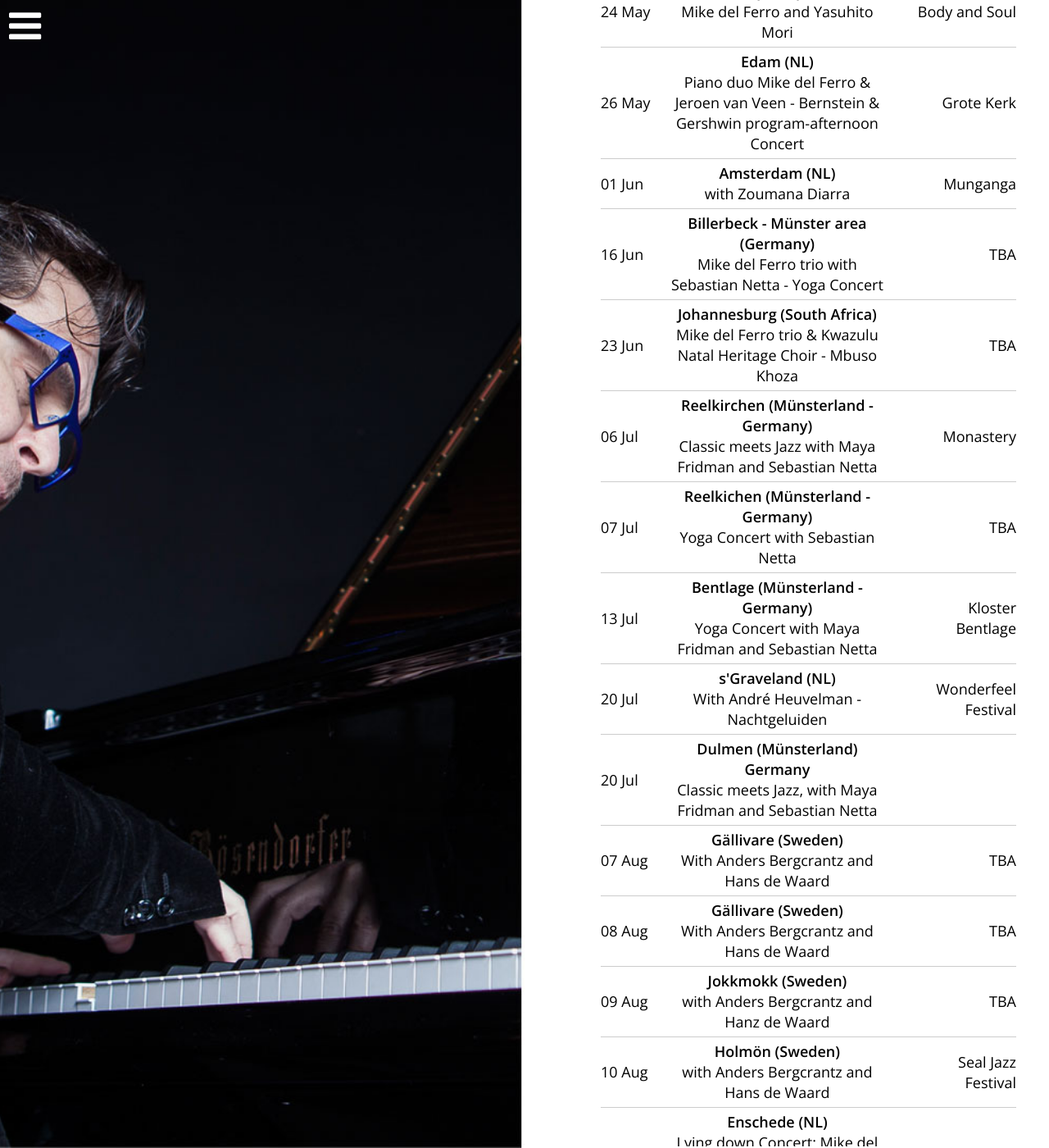
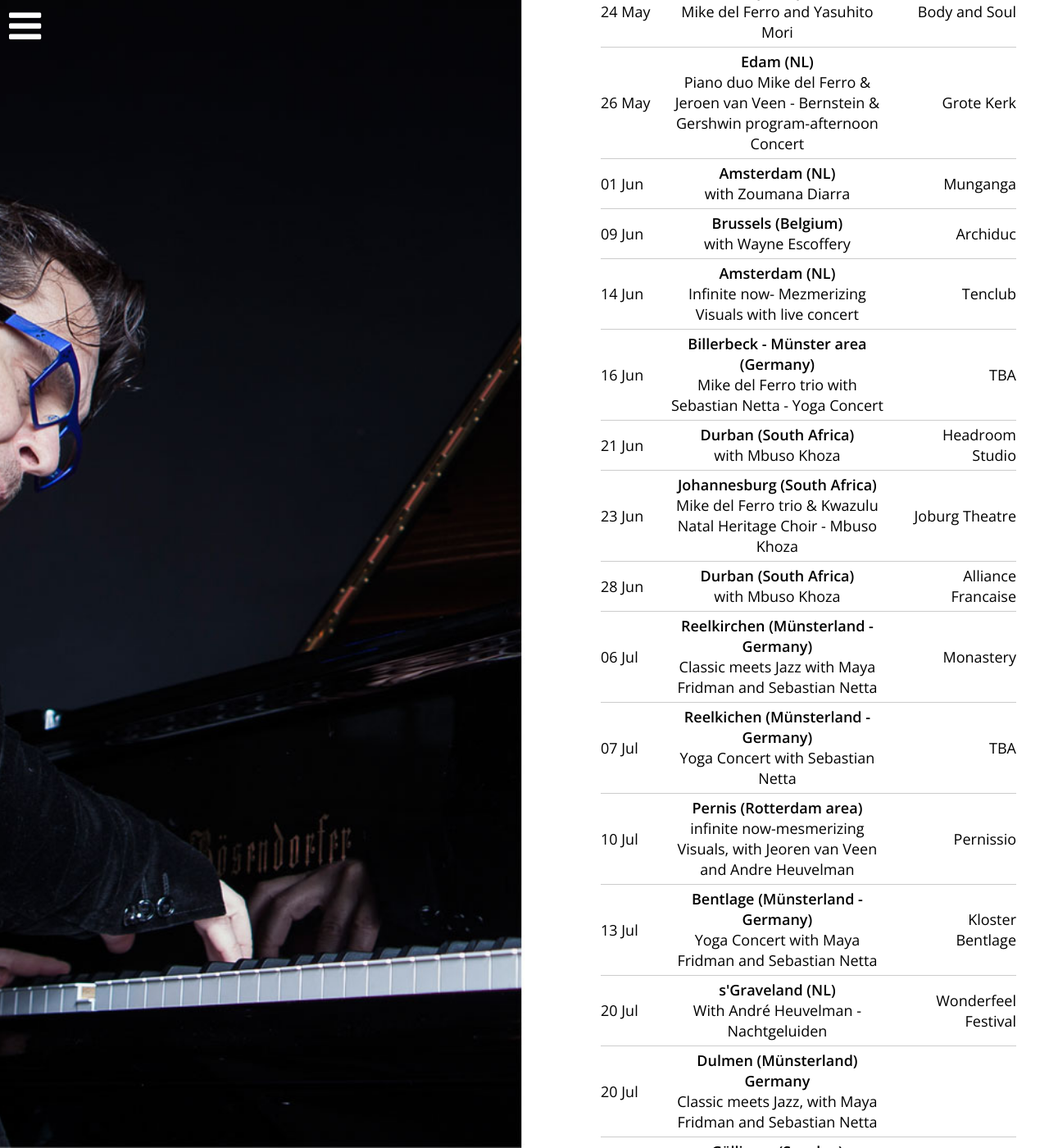
Before and after one commit to mikedelferro/website, a Jekyll site: the page built from agenda.html, in a window 1280 px wide and 1400 px high, scrolled down 885 px. Shown: the whole window at 82% size. Built offline with Jekyll 4.4.1, drawn with Linux system fonts in a browser that asks for light colours; nearby versions of some CDN libraries; some of the changed text lies outside the part shown.

Commit message:
Updated '_config.yml' via CloudCannon

```diff
--- a/_config.yml
+++ b/_config.yml
@@ -76,9 +76,9 @@ gigs:
     url: 'https://www.demeerse.nl/'
   - title: Mike del Ferro trio & Kwazulu Natal Heritage Choir - Mbuso Khoza
     date: 2019-06-23 20:00:00
-    location: TBA
+    location: Joburg Theatre
     venue: Johannesburg (South Africa)
-    url:
+    url: 'https://www.joburgtheatre.com/'
   - title: Mike del Ferro trio with Sebastian Netta - Yoga Concert
     date: 2019-06-16 20:00:00
     location: TBA
@@ -130,3 +130,38 @@ gigs:
     venue: Holmön (Sweden)
     url: >-
       https://www.facebook.com/story.php?story_fbid=2089312967783762&id=201487546566323
+  - title: with Mbuso Khoza
+    date: 2019-06-21 19:00:00
+    location: Headroom Studio
+    venue: Durban (South Africa)
+    url:
+  - title: with Mbuso Khoza
+    date: 2019-06-28 19:00:00
+    location: Alliance Francaise
+    venue: Durban (South Africa)
+    url:
+  - title: with Wayne Escoffery
+    date: 2019-08-10 19:00:00
+    location: Hnita Jazz
+    venue: Heist op den Berg (Belgium)
+    url: 'https://www.hnitajazzclub.be/'
+  - title: with Wayne Escoffery
+    date: 2019-06-09 16:00:00
+    location: Archiduc
+    venue: Brussels (Belgium)
+    url: 'http://www.archiduc.net/nl'
+  - title: Infinite now- Mezmerizing Visuals with live concert
+    date: 2019-06-14 20:00:00
+    location: Tenclub
+    venue: Amsterdam (NL)
+    url: 'https://www.facebook.com/onbehalfoftenclub/'
+  - title: 'infinite now-mesmerizing Visuals, with Jeoren van Veen and Andre Heuvelman'
+    date: 2019-07-10 20:00:00
+    location: Pernissio
+    venue: Pernis (Rotterdam area)
+    url: www.pernissimo.org
+  - title: Canto Ostinato - Dom Tower -with Jeroen van Veen and Malgosia Fiebig
+    date: 2019-08-19 20:00:00
+    location: Dom Tower
+    venue: Utrecht
+    url: 'https://www.klokkenspelvereniging.nl/'
```
